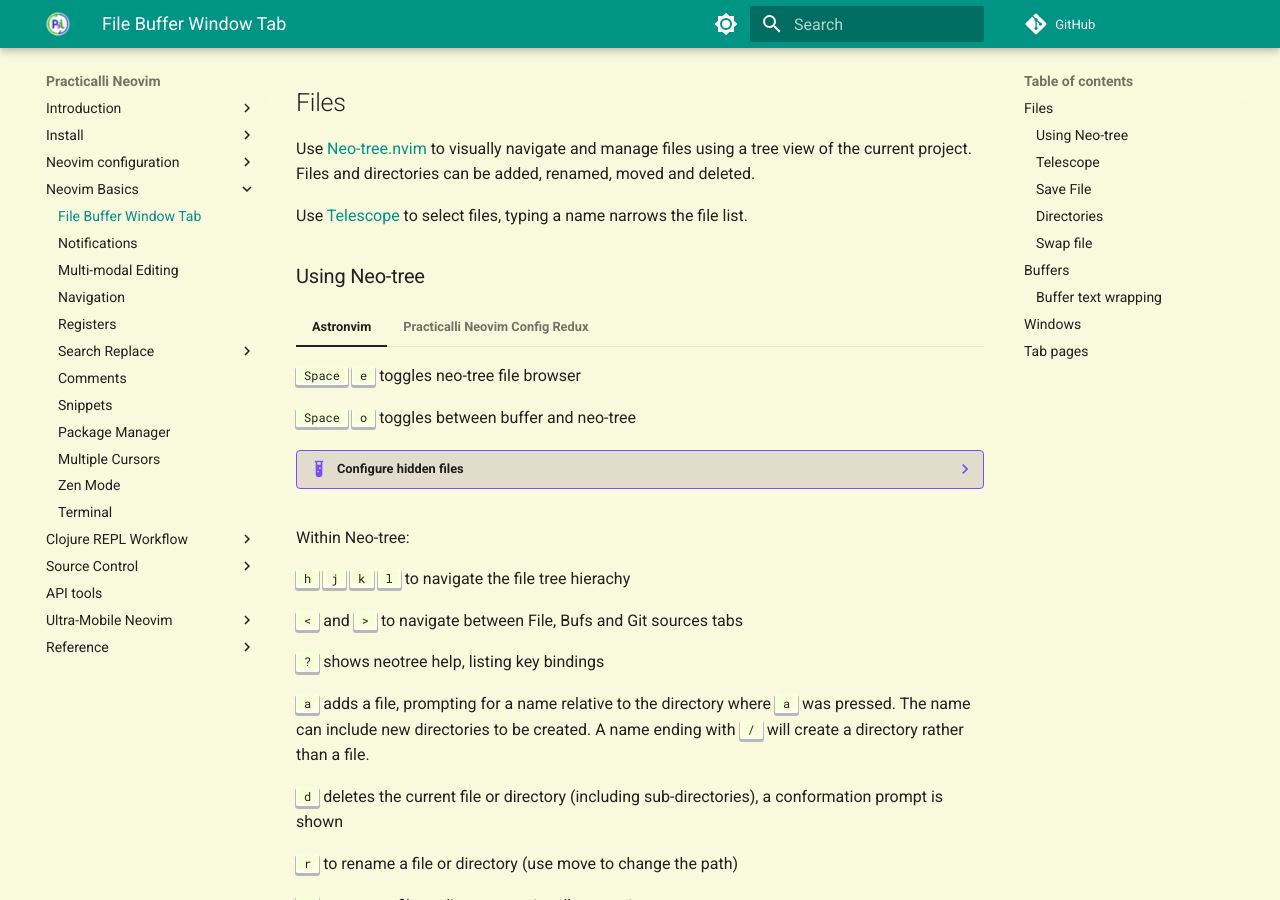
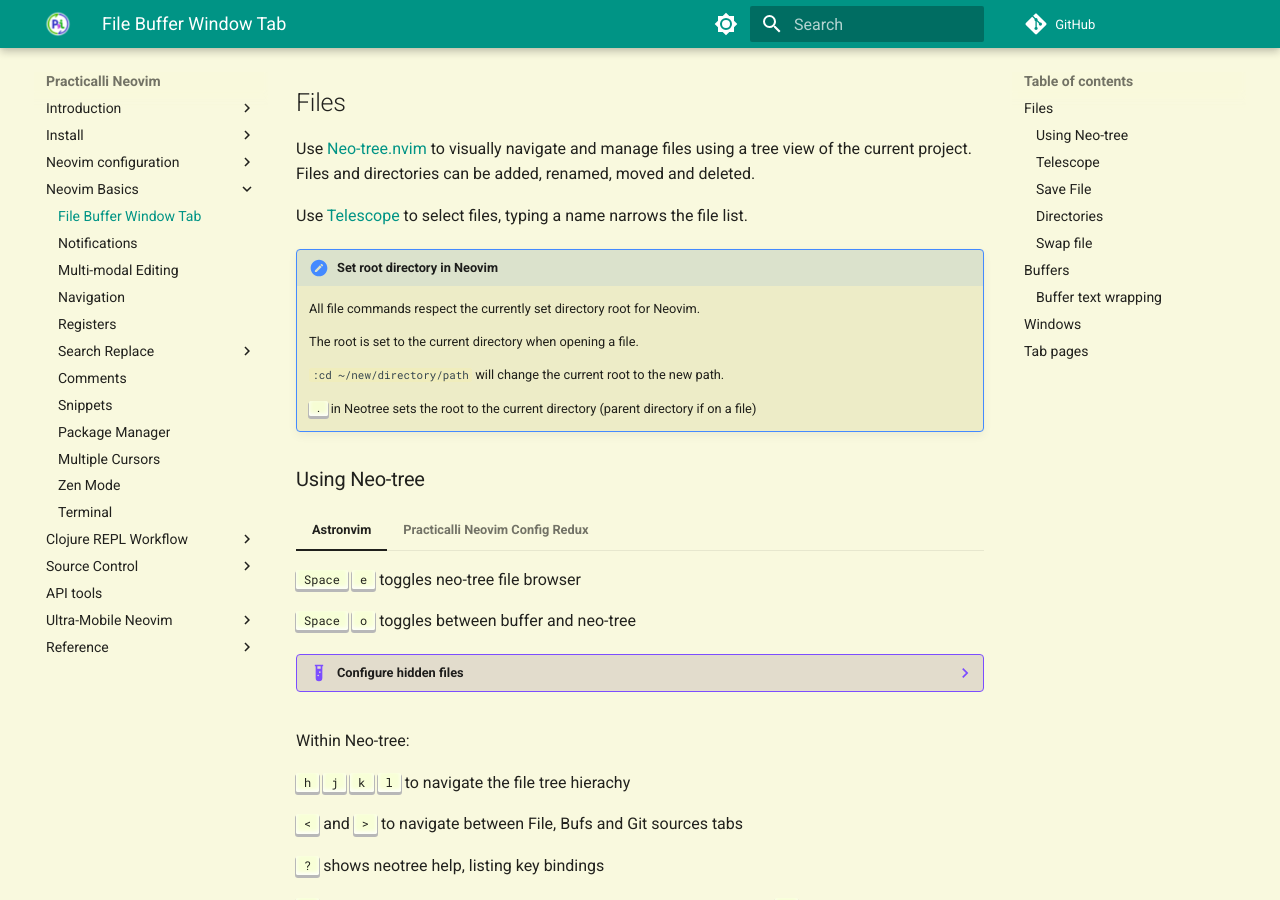
Before and after one commit to practicalli/neovim, an MkDocs documentation site: the page built from docs/neovim-basics/file-buffer-window-tab.md, in a window 1280 px wide and 900 px high, scrolled down 434 px. Built offline with MkDocs 1.6.1 and Material for MkDocs 9.7.7, drawn with Linux system fonts in a browser that asks for light colours; plug-ins that fetch from the network failed and are left out; comment, search, counter and statistics services are not loaded.

Commit message:
basics: set directory root approaches

```diff
--- a/docs/neovim-basics/file-buffer-window-tab.md
+++ b/docs/neovim-basics/file-buffer-window-tab.md
@@ -15,6 +15,14 @@
 
 Use [Telescope](#telescope) to select files, typing a name narrows the file list.
 
+!!! HINT "Set root directory in Neovim"
+    All file commands respect the currently set directory root for Neovim.
+
+    The root is set to the current directory when opening a file.
+
+    `:cd ~/new/directory/path` will change the current root to the new path.
+
+    ++period++ in Neotree sets the root to the current directory (parent directory if on a file)
 
 ### Using Neo-tree
 
```
Also changed, not shown: CHANGELOG.md (+1 -0 lines).
